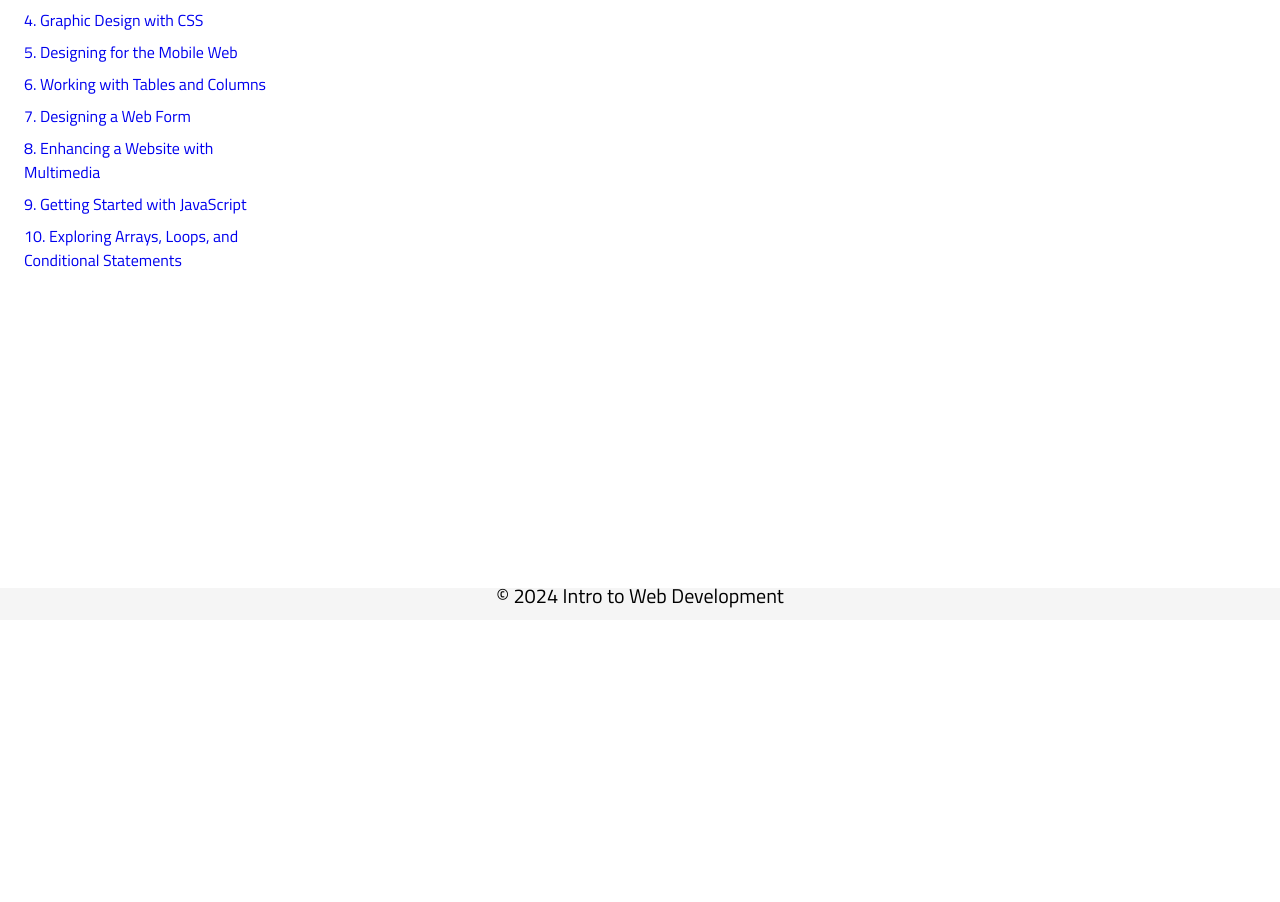
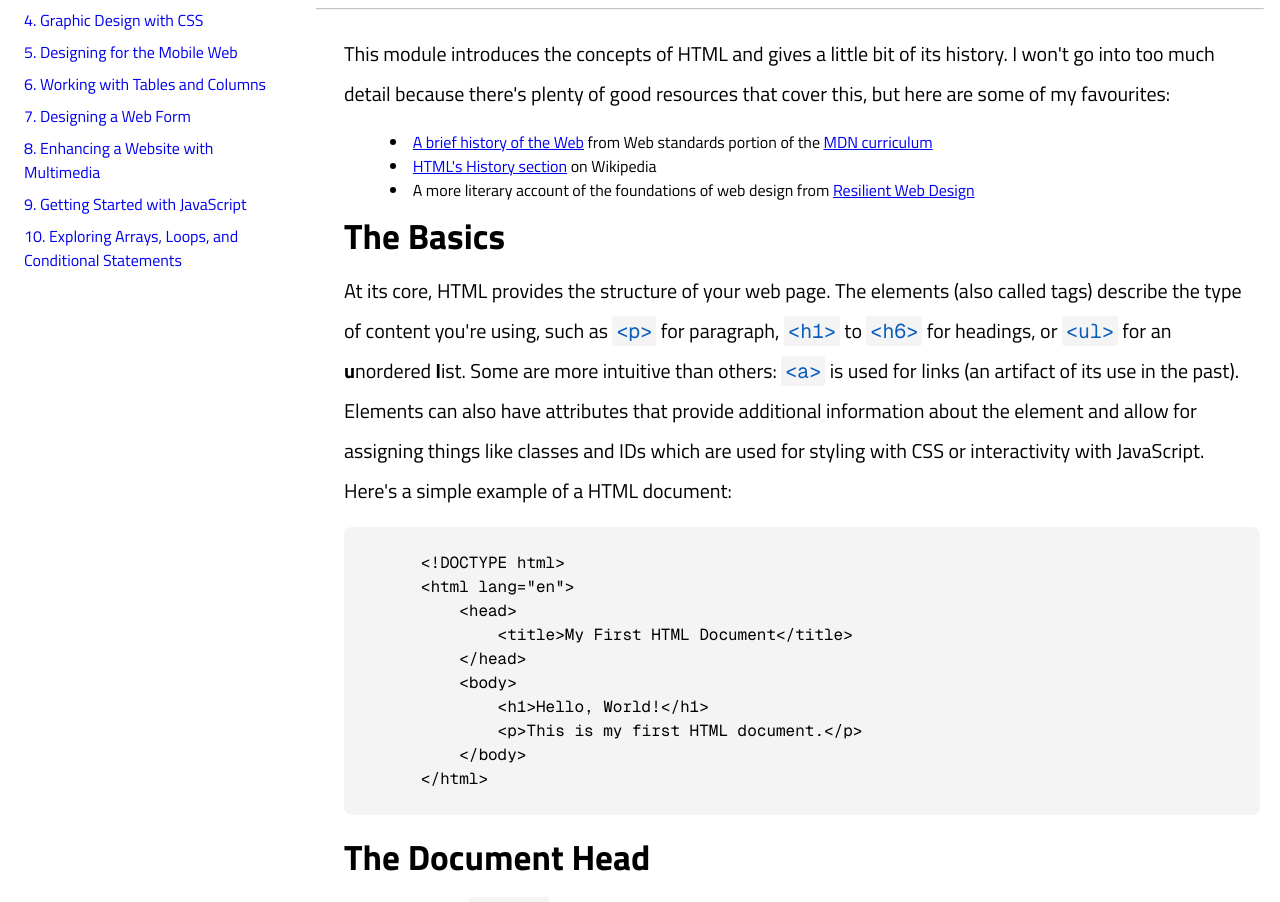
Before and after one commit to MokeEire/WebDevSite, a SvelteKit app: page /modules/html5 in a window 1280 px wide. Before the commit this address had no page. Shown: the part 180-1082 px from the top of the page. Before the commit the page ends 800 px from the top, so only its background shows below. Built offline with nearby package versions, Linux system fonts and the light colour scheme.

Commit message:
add start of HTML article

```diff
--- /dev/null
+++ b/src/routes/modules/html5/+page.svelte
@@ -0,0 +1,129 @@
+<script>
+    import MDNLink from "$lib/components/MDNLink.svelte";
+</script>
+
+<p>
+	This module introduces the concepts of HTML and gives a little bit of its history. I won't go into
+	too much detail because there's plenty of good resources that cover this, but here are some of my
+	favourites:
+</p>
+<ul>
+    <li><a href="https://developer.mozilla.org/en-US/docs/Learn_web_development/Getting_started/Web_standards/The_web_standards_model#brief_history_of_the_web">A brief history of the Web</a> from Web standards portion of the <a href="https://developer.mozilla.org/en-US/curriculum/">MDN curriculum</a></li>
+    <li><a href="https://en.wikipedia.org/wiki/HTML#History">HTML's History section</a> on Wikipedia</li>
+    <li>A more literary account of the foundations of web design from <a href="https://resilientwebdesign.com/chapter1/">Resilient Web Design</a></li>
+</ul>
+
+<h1 id="basics">The Basics</h1>
+
+<p>
+    At its core, HTML provides the structure of your web page.
+    The elements (also called tags) describe the type of content you're using, such as <MDNLink element="p" /> for paragraph,
+    <MDNLink element="h1" /> to <MDNLink element="h6" /> for headings, or <MDNLink element="ul" /> for an <strong>u</strong>nordered <strong>l</strong>ist.
+    Some are more intuitive than others: <MDNLink element="a" /> is used for links (an artifact of its use in the past).
+    Elements can also have attributes that provide additional information about the element
+    and allow for assigning things like classes and IDs which are used for styling with CSS or interactivity with JavaScript.
+    Here's a simple example of a HTML document:
+</p>
+
+<pre>
+    <code class="language-html">
+        &lt;!DOCTYPE html&gt;
+        &lt;html lang="en"&gt;
+            &lt;head&gt;
+                &lt;title&gt;My First HTML Document&lt;/title&gt;
+            &lt;/head&gt;
+            &lt;body&gt;
+                &lt;h1&gt;Hello, World!&lt;/h1&gt;
+                &lt;p&gt;This is my first HTML document.&lt;/p&gt;
+            &lt;/body&gt;
+        &lt;/html&gt;
+    </code>
+</pre>
+
+<h1 id="doc-head">The Document Head</h1>
+
+<p>
+    The document <MDNLink element="head" /> contains metadata about the page.
+    What you see in your browser's tab title comes from the <MDNLink element="title" /> element inside the head.
+    The <MDNLink element="meta" /> element is less exciting, but still important:
+    it specifies things like character encoding, viewport properties (will come up in <a href="/modules/mobile-web">Designing for the Mobile Web</a>),
+    and SEO related things like page description and keywords.
+    It's also usually where links to stylesheets (<MDNLink element="link" />) and scripts (<MDNLink element="script" />) are placed.
+</p>
+
+<p>
+    I am still pretty new to HTML, so don't take my word for this, but it also seems like a great place to put comments.
+    I'm not sure if comments are usually removed before deploying a website to reduce file size,
+    but I know I always appreciate finding comments in code (written by others or myself).
+    To add a comment in HTML, you use the following syntax:
+</p>
+
+<pre>
+    <code class="language-html">
+        &lt;!-- This is a comment in HTML --&gt;
+    </code>
+</pre>
+
+<h1>The Page Body</h1>
+
+<p>
+    The page body is the main content of your web page.
+    The elements used to <em>mark up</em> the content are broadly categorized into sectioning, grouping (or text content), and inline-text elements.
+    Here's a quick overview of some of the most common ones,
+    but be sure to check out the <a href="https://developer.mozilla.org/en-US/docs/Web/HTML/Reference/Elements">MDN's HTML elements reference</a> for the comprehensive list.
+</p>
+
+<table>
+    <thead>
+        <tr>
+            <th>Category</th>
+            <th>Element</th>
+            <th>Description</th>
+        </tr>
+    </thead>
+    <tbody>
+        <tr>
+            <td rowspan="5">Sectioning</td>
+            <td><MDNLink element="h1" /> to <MDNLink element="h6" /></td>
+            <td>Headings, with <MDNLink element="h1" /> being the highest level and <MDNLink element="h6" /> the lowest.</td>
+        </tr>
+        <tr>
+            <td><MDNLink element="main" /></td>
+        </tr>
+        <tr>
+            <td><MDNLink element="nav" /></td>
+        </tr>
+        <tr>
+            <td><MDNLink element="footer" /></td>
+        </tr>
+        <tr>
+            <td><MDNLink element="aside" /></td>
+        </tr>
+        <tr>
+            <td>Grouping / Text content</td>
+            <td><MDNLink element="p" /></td>
+            <td>Paragraphs of text.</td>
+        </tr>
+        <tr>
+            <td><MDNLink element="blockquote" /></td>
+            <td>A piece of text that is a quotation.</td>
+        </tr>
+        <tr>
+            <td><MDNLink element="ul" />, <MDNLink element="ol" />, <MDNLink element="li" /></td>
+            <td>Unordered and ordered lists, with list items.</td>
+        </tr>
+        <tr>
+            <td><MDNLink element="div" /></td>
+            <td>A generic container for grouping elements, often used for styling or layout purposes.</td>
+        </tr>
+        <tr>
+            <td>Text-level / Inline-text</td>
+            <td><MDNLink element="a" /></td>
+            <td>Hyperlinks to other pages or resources.</td>
+        </tr>
+        <tr>
+            <td><MDNLink element="a" /></td>
+            <td>Hyperlinks to other pages or resources.</td>
+        </tr>
+    </tbody>
+</table>
```
